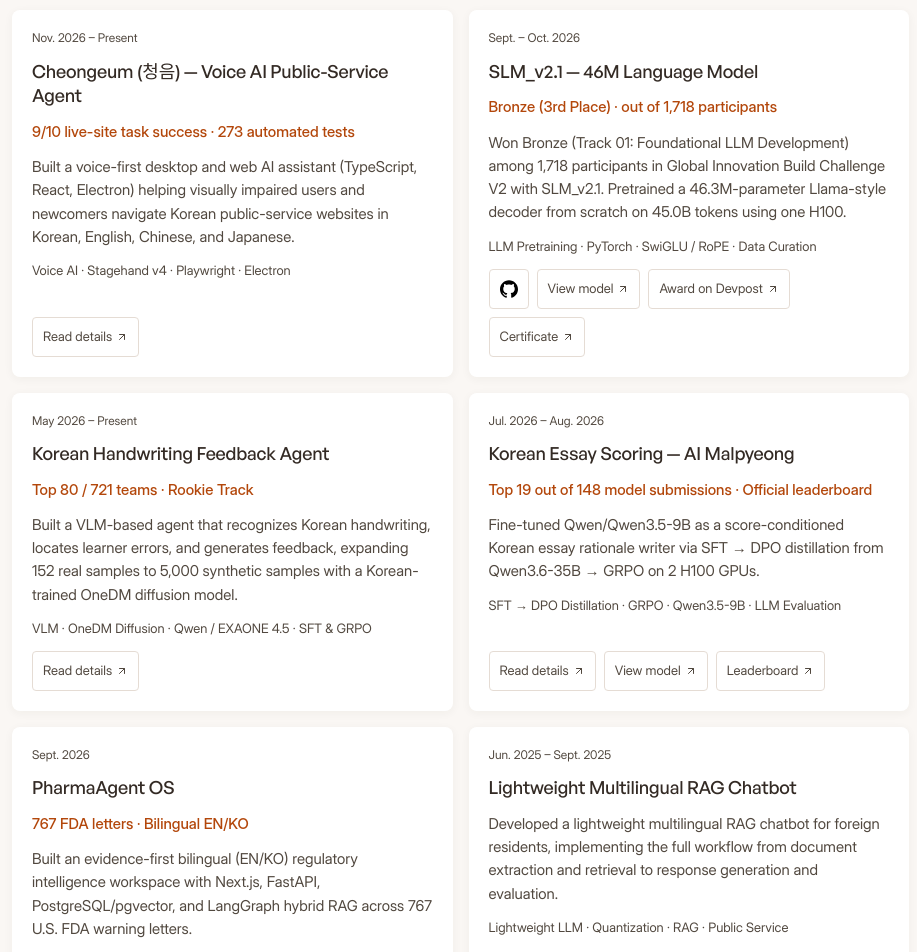
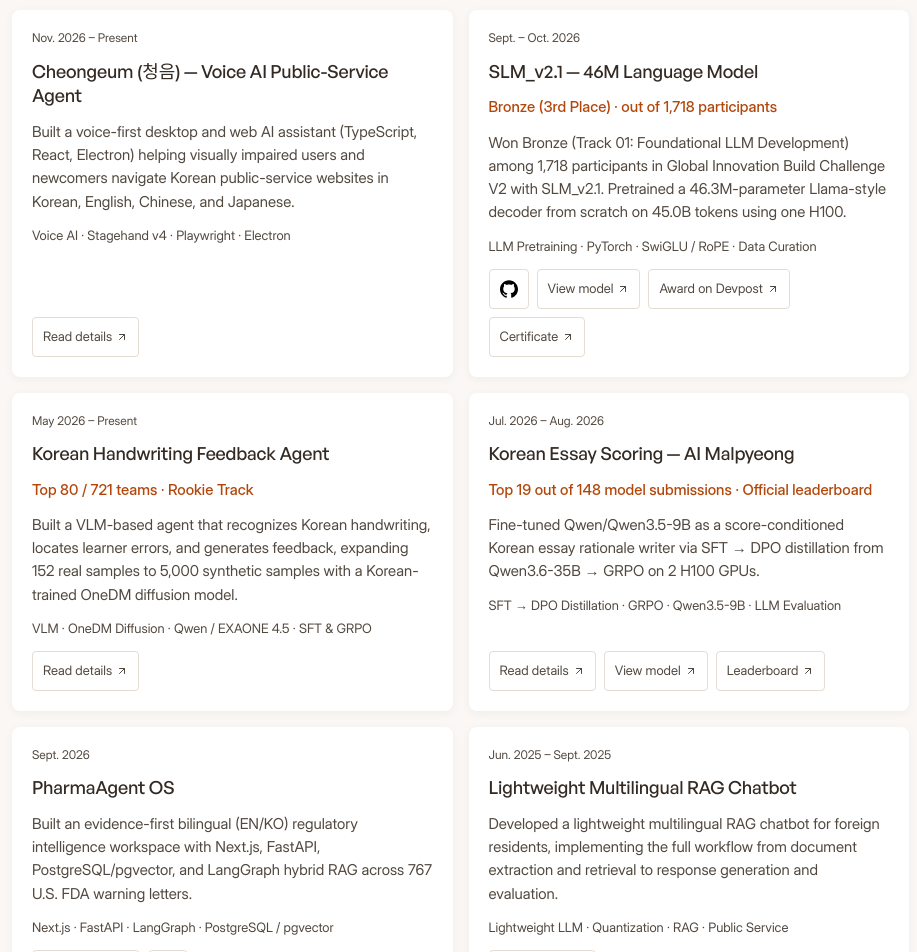
Before and after one commit to davemaxuell/CV, a React (Vite) app: page / in a window 1280 px wide. Shown: the part 3080-4032 px from the top of the page, without its empty margins (316-1233 px from the left). Built offline with nearby package versions, Linux system fonts and the light colour scheme; a web font is replaced by a local one.

Commit message:
Remove result summary lines from Cheongeum and PharmaAgent OS

```diff
--- a/src/data/avatarDialogues.ts
+++ b/src/data/avatarDialogues.ts
@@ -155,7 +155,7 @@ export const avatarDialogues: Record<string, AvatarDialogue> = {
     lines: [
       "Cheongeum is a voice-first desktop and web AI assistant helping visually impaired users navigate Korean public-service sites.",
       "I connected OpenAI gpt-live-1.1 voice, Stagehand v4, Playwright, and 461+ Korean welfare APIs with sensitive-field guardrails.",
-      "The assistant reads local PDF and HWPX files, guides forms step by step, and achieved 9/10 live-site task success across 273 tests.",
+      "The assistant reads local PDF and HWPX files and guides forms step by step with sensitive-field guardrails.",
     ],
   },
   'project:scg-lm-v2': {
--- a/src/data/portfolioData.ts
+++ b/src/data/portfolioData.ts
@@ -359,12 +359,11 @@ export const projects: Project[] = [
     subtitle: "Self-web-surfing voice AI assistant for digitally underprivileged users",
     affiliation: "Team Hunmin-Cheongeum",
     period: "Nov. 2026 – Present",
-    result: "9/10 live-site task success · 273 automated tests",
     description: "Built a voice-first desktop and web AI assistant (TypeScript, React, Electron) helping visually impaired users and newcomers navigate Korean public-service websites in Korean, English, Chinese, and Japanese.",
     highlights: [
       "Connected OpenAI gpt-live-1.1 for real-time voice conversation and read-aloud, gpt-transcribe for speech-to-text, and text-embedding-3-small for saved notes.",
       "Integrated Stagehand v4 and Playwright browser control with official Korean welfare APIs (461+ programs), local PDF/HWPX file reading, and SQLite/pgvector storage to guide users through forms step by step.",
-      "Added screenshot guardrails for sensitive fields so users handle login and final submissions directly; passed 273 automated tests with 9/10 live-site task success."
+      "Added screenshot guardrails for sensitive fields so users handle login and final submissions directly."
     ],
     tags: ["Voice AI", "Stagehand v4", "Playwright", "Electron", "pgvector"]
   },
@@ -426,7 +425,6 @@ export const projects: Project[] = [
     subtitle: "Bilingual regulatory data modeling workspace & LangGraph hybrid RAG",
     affiliation: "Daewoong Foundation Global Scholarship Program | AI & Design Thinking",
     period: "Sept. 2026",
-    result: "767 FDA letters · Bilingual EN/KO",
     description: "Built an evidence-first bilingual (EN/KO) regulatory intelligence workspace with Next.js, FastAPI, PostgreSQL/pgvector, and LangGraph hybrid RAG across 767 U.S. FDA warning letters.",
     highlights: [
       "Structured U.S. FDA drug warning letters and GMP trends for evidence-grounded regulatory review.",
```
